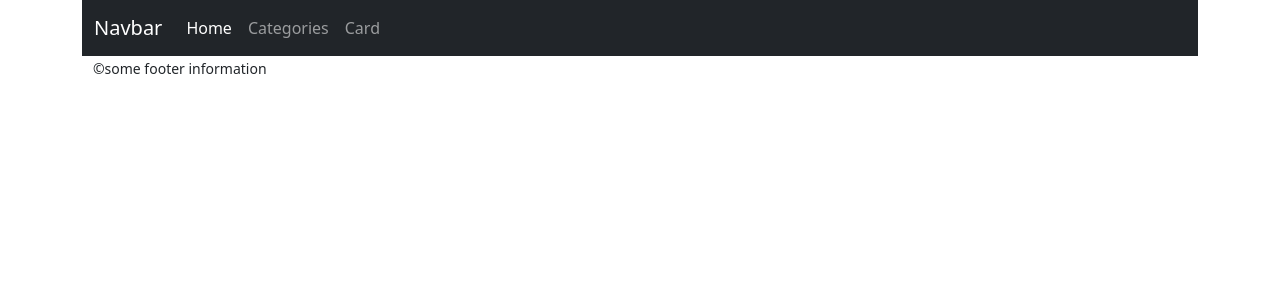
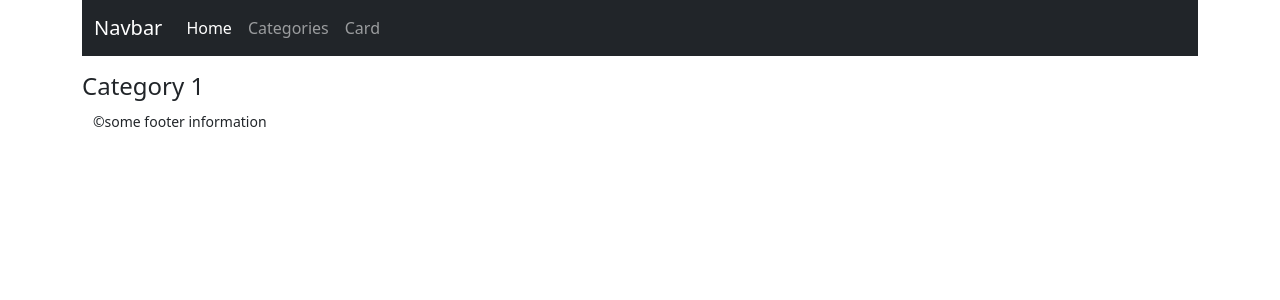
Before and after one commit to Anastasia1207/lesson-24, a React (Create React App) app: page /category1 in a window 1280 px wide. Shown: the top 300 px of the page. Built offline with nearby package versions, Linux system fonts and the light colour scheme.

Commit message:
Adding category1 page

```diff
--- a/src/App.js
+++ b/src/App.js
@@ -4,6 +4,7 @@ import Header from './Components/Header';
 import Home from './Components/Home';
 import Article from './Components/Article';
 import Categories3 from './Components/Categories3';
+import Category1 from './Components/Category1';
 
 function App() {
     return (
@@ -17,7 +18,10 @@ function App() {
                     <Route path="/categories">
                     </Route>
                     <Route path="/Categories3">
-                      <Categories3 />
+                        <Categories3 />
+                    </Route>
+                    <Route path="/category1">
+                        <Category1 />
                     </Route>
                     <Route path="/card">
                     </Route>
--- /dev/null
+++ b/src/Components/Category1.js
@@ -0,0 +1,20 @@
+import { NavLink } from 'react-router-dom';
+
+import pattern1 from '../Assets/Img/pattern1.jpg';
+import pattern2 from '../Assets/Img/pattern2.jpg';
+import pattern3 from '../Assets/Img/pattern3.jpg';
+
+function Category1() {
+
+    return (
+        <div className="container">
+            <div className="row">
+                <div className="col mt-3">
+                    <h4>Category 1</h4>
+                </div>
+            </div>
+        </div>
+    )
+}
+
+export default Category1;
```
Also changed, not shown: src/Components/Header.js (+5 -5 lines).
